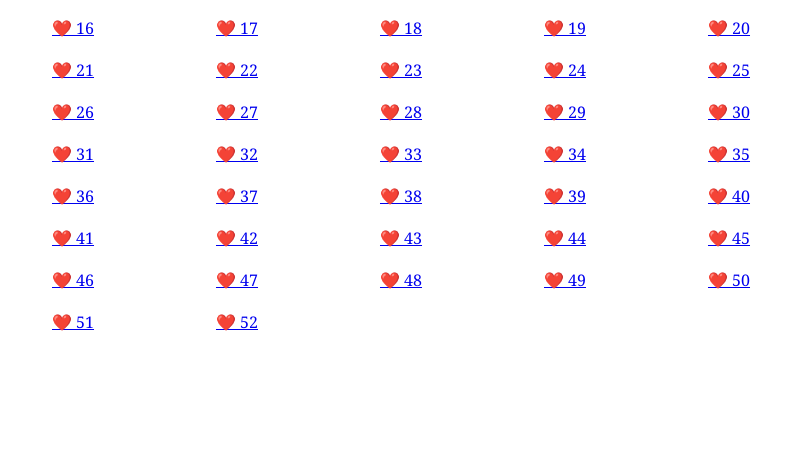
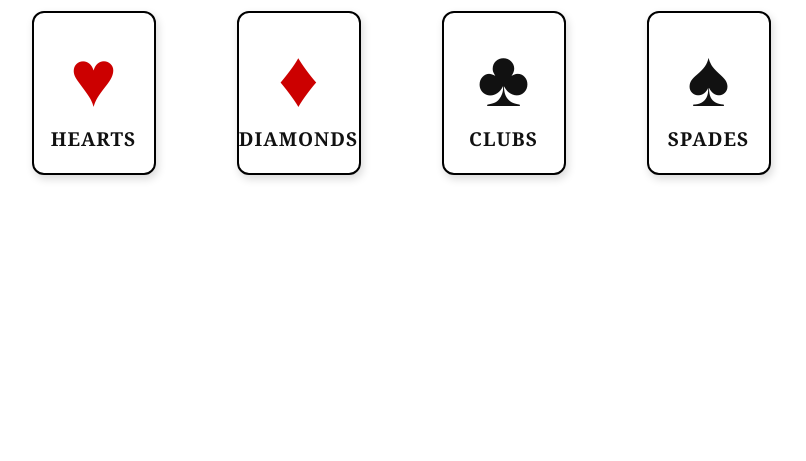
Before and after one commit to nikhilbirthday/card-deck, a plain HTML site: page index.html in a window 1280 px wide. Shown: the part 379-840 px from the top of the page, without its empty margins (239-1045 px from the left). Drawn offline with Linux system fonts and the light colour scheme.

Commit message:
Update index.html

```diff
--- a/index.html
+++ b/index.html
@@ -1,32 +1,38 @@
 <!DOCTYPE html>
 <html lang="en">
 <head>
-  <meta charset="UTF-8" />
-  <meta name="viewport" content="width=device-width, initial-scale=1.0"/>
-  <title>52 Things I Love About You</title>
-  <link rel="stylesheet" href="style.css" />
+<meta charset="UTF-8" />
+<meta name="viewport" content="width=device-width, initial-scale=1" />
+<title>52 Things I Love About You</title>
+<link rel="stylesheet" href="style.css" />
 </head>
 <body>
-  <main class="container">
-    <div class="main-card">
-      <h1>52 Things I Love About You</h1>
-      <p>For Nikhil ♥</p>
+  <div class="container">
+    <h1>52 Things I Love About You</h1>
+    <div id="decks" class="deck-grid">
+      <div class="deck-card" data-deck="hearts">
+        <div class="suit red">♥</div>
+        <div class="deck-label">Hearts</div>
+      </div>
+      <div class="deck-card" data-deck="diamonds">
+        <div class="suit red">♦</div>
+        <div class="deck-label">Diamonds</div>
+      </div>
+      <div class="deck-card" data-deck="clubs">
+        <div class="suit">♣</div>
+        <div class="deck-label">Clubs</div>
+      </div>
+      <div class="deck-card" data-deck="spades">
+        <div class="suit">♠</div>
+        <div class="deck-label">Spades</div>
+      </div>
     </div>
 
-    <div class="card-grid">
-      <!-- Generate 52 cards -->
-      <!-- Each links to card.html?card=1, 2, ..., 52 -->
-      <!-- Cards can show ♥, ♠, ♣, ♦, or numbers if you want -->
-      <script>
-        for (let i = 1; i <= 52; i++) {
-          document.write(`
-            <a href="card.html?card=${i}" class="card-link">
-              <div class="card-face">❤️ ${i}</div>
-            </a>
-          `);
-        }
-      </script>
-    </div>
-  </main>
+    <div id="cards" class="card-grid" style="display:none;"></div>
+
+    <button id="backToDecks" style="display:none;">Back to Decks</button>
+  </div>
+
+<script src="script.js"></script>
 </body>
 </html>
```
